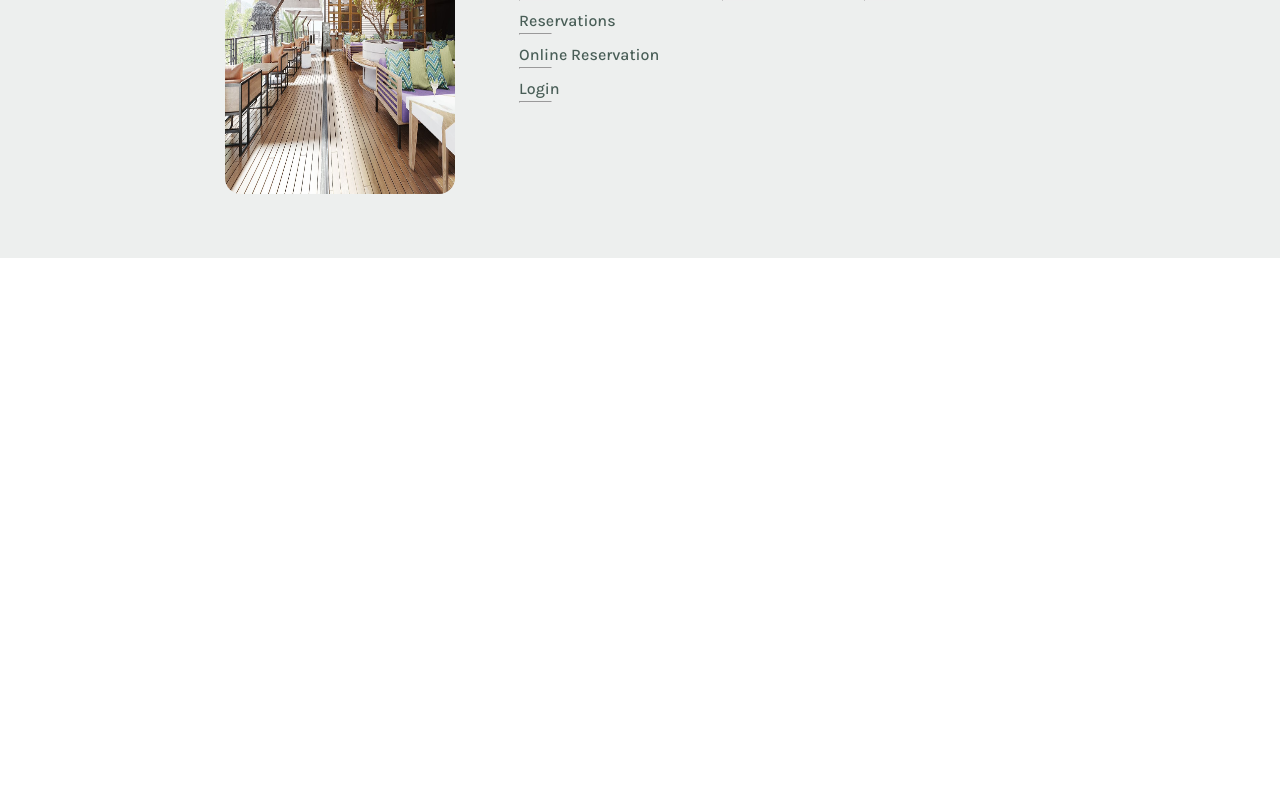
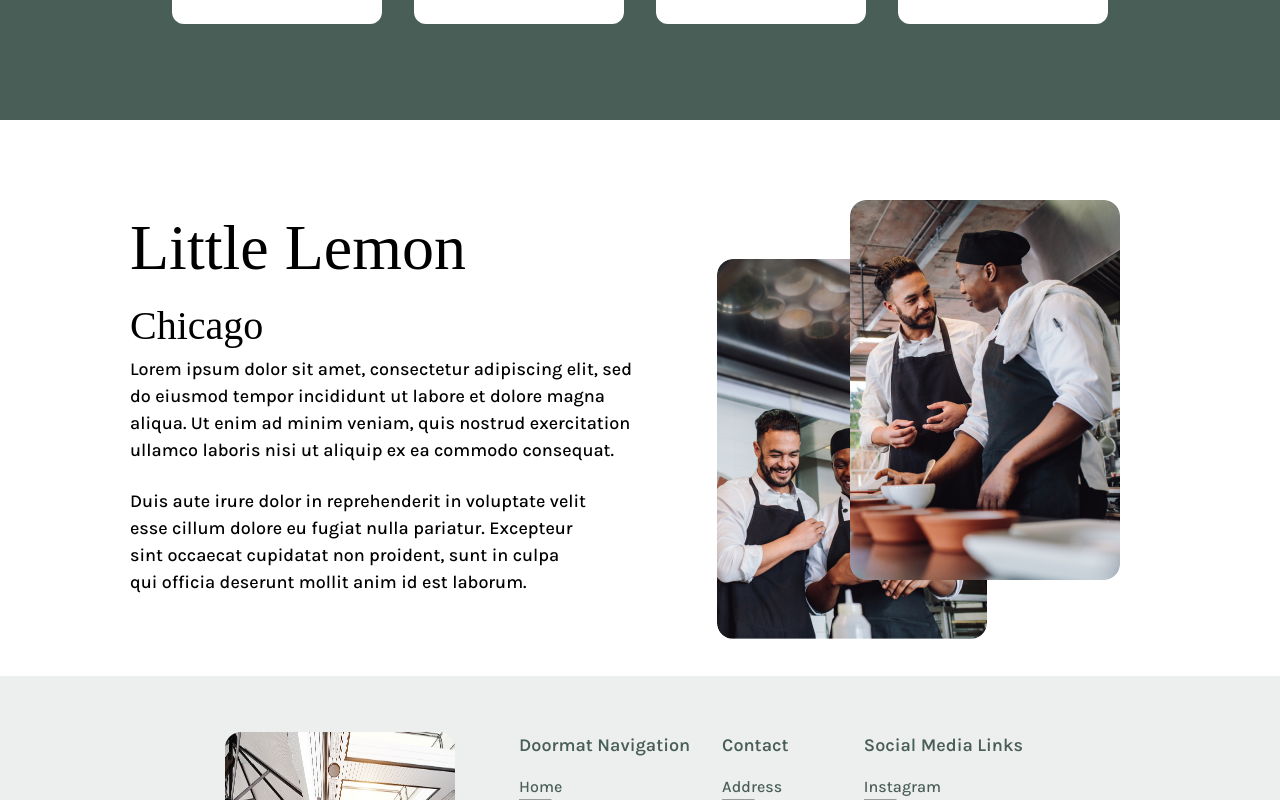
Before and after one commit to TonchoLozev/little-lemon-app, a React (Create React App) app: page / in a window 1280 px wide. Shown: the part 1780-2580 px from the top of the page. Before the commit the page ends 2038 px from the top, so only its background shows below. Built offline with nearby package versions, Linux system fonts and the light colour scheme; a web font is replaced by a local one.

Commit message:
Finalize styles and add about

```diff
--- /dev/null
+++ b/src/components/About/index.css
@@ -0,0 +1,43 @@
+.about-section {
+    position: relative;
+}
+
+.about-section-description {
+    grid-column: col-start 1 / span 4;
+    text-align: center;
+}
+
+.about-section-images {
+    grid-column: col-start 1 / span 4;
+    display: flex;
+    position: relative;
+    justify-content: center;
+}
+
+.about-section-images img:first-child {
+    position: absolute;
+    right: 65%;
+    top: 15%;
+    z-index: 0;
+    display: none;
+}
+
+.about-section-images img:last-child {
+    z-index: 1;
+}
+
+@media (min-width: 1025px) {
+    .about-section-description {
+        grid-column: col-start 2 / span 6;
+        text-align: left;
+    }
+
+    .about-section-images {
+        grid-column: col-start 10 / span 10;
+        justify-content: flex-start;
+    }
+
+    .about-section-images img:first-child {
+        display: flex;
+    }
+}
--- /dev/null
+++ b/src/components/About/index.tsx
@@ -0,0 +1,41 @@
+import React from 'react';
+
+import './index.css';
+
+const About = () => {
+    return (
+        <section className="about-section grid-layout">
+            <div className="about-section-description">
+                <h1>Little Lemon</h1>
+                <h2>Chicago</h2>
+                <h3>
+                    Lorem ipsum dolor sit amet, consectetur adipiscing elit, sed
+                    do eiusmod tempor incididunt ut labore et dolore magna
+                    aliqua. Ut enim ad minim veniam, quis nostrud exercitation
+                    ullamco laboris nisi ut aliquip ex ea commodo consequat.
+                </h3>
+                <br></br>
+                <h3>
+                    Duis aute irure dolor in reprehenderit in voluptate velit
+                    esse cillum dolore eu fugiat nulla pariatur. Excepteur sint
+                    occaecat cupidatat non proident, sunt in culpa qui officia
+                    deserunt mollit anim id est laborum.
+                </h3>
+            </div>
+            <div className="about-section-images">
+                <img
+                    src="./assets/other/mario-and-adrian-a.png"
+                    width={270}
+                    height={380}
+                />
+                <img
+                    src="./assets/other/mario-and-adrian-b.png"
+                    width={270}
+                    height={380}
+                />
+            </div>
+        </section>
+    );
+};
+
+export default About;
--- a/src/components/Footer/index.css
+++ b/src/components/Footer/index.css
@@ -3,8 +3,7 @@ footer {
     flex: 1;
     flex-wrap: wrap;
     justify-content: space-between;
-    padding: 64px 0;
-    padding: 16px;
+    padding: 48px 16px 16px 16px;
 }
 
 footer img {
@@ -21,7 +20,7 @@ footer .doormat-navigation {
 
 @media (min-width: 1025px) {
     footer {
-        padding: 32px 40px;
+        padding: 56px 40px 32px 40px;
         justify-content: center;
     }
 
--- a/src/components/Header/index.css
+++ b/src/components/Header/index.css
@@ -13,6 +13,10 @@ header .logo {
 }
 
 @media (min-width: 1025px) {
+    header.grid-layout {
+        padding: 32px 40px;
+    }
+
     .header-grid {
         grid-column: col-start 2 / span 10;
     }
--- a/src/components/HeroSection/index.css
+++ b/src/components/HeroSection/index.css
@@ -12,7 +12,7 @@
     margin-bottom: 32px;
 }
 
-.hero-section-image {
+.hero-section img {
     display: none;
     z-index: 1;
 }
@@ -22,7 +22,7 @@
         grid-column: col-start 2 / span 5;
         text-align: left;
     }
-    .hero-section-image {
+    .hero-section img {
         display: grid;
         grid-column: col-start 8 / span 10;
         width: 339px;
--- a/src/components/HeroSection/index.tsx
+++ b/src/components/HeroSection/index.tsx
@@ -24,7 +24,6 @@ const HeroSection = () => {
                 src="./assets/other/restauranfood.jpg"
                 width={339}
                 height={417}
-                className="hero-section-image"
             />
         </section>
     );
--- a/src/components/Main/index.tsx
+++ b/src/components/Main/index.tsx
@@ -2,9 +2,10 @@ import React from 'react';
 
 import HeroSection from '../HeroSection/index.tsx';
 import Specials from '../Specials/index.tsx';
+import Testimonials from '../Testimonials/index.tsx';
+import About from '../About/index.tsx';
 
 import './index.css';
-import Testimonials from '../Testimonials/index.tsx';
 
 const Main = () => {
     return (
@@ -12,6 +13,7 @@ const Main = () => {
             <HeroSection />
             <Specials />
             <Testimonials />
+            <About />
         </main>
     );
 };
--- a/src/components/Specials/index.css
+++ b/src/components/Specials/index.css
@@ -9,7 +9,7 @@
 .specials-details {
     grid-column: col-start 1 / span 4;
     display: flex;
-    justify-content: space-between;
+    justify-content: space-evenly;
     flex-wrap: wrap;
 }
 
--- a/src/components/Testimonials/index.css
+++ b/src/components/Testimonials/index.css
@@ -13,8 +13,9 @@
 
 .testimonials-cards {
     display: flex;
+    justify-content: center;
+    flex-wrap: wrap;
     justify-content: space-evenly;
-    flex-wrap: wrap;
 }
 
 .testimonials-section .card-profile {
--- a/src/molecules/CardProfile/index.css
+++ b/src/molecules/CardProfile/index.css
@@ -20,6 +20,3 @@
     margin-right: 24px;
     border-radius: 25px;
 }
-
-.card-profile h5 {
-}
--- a/src/styles/global.css
+++ b/src/styles/global.css
@@ -47,6 +47,6 @@ img {
 
 @media (min-width: 1025px) {
     .grid-layout {
-        padding: 32px 40px;
+        padding: 80px 40px;
     }
 }
```
Also changed, not shown: public/assets/other/mario-and-adrian-a.png (added), public/assets/other/mario-and-adrian-b.png (added).
